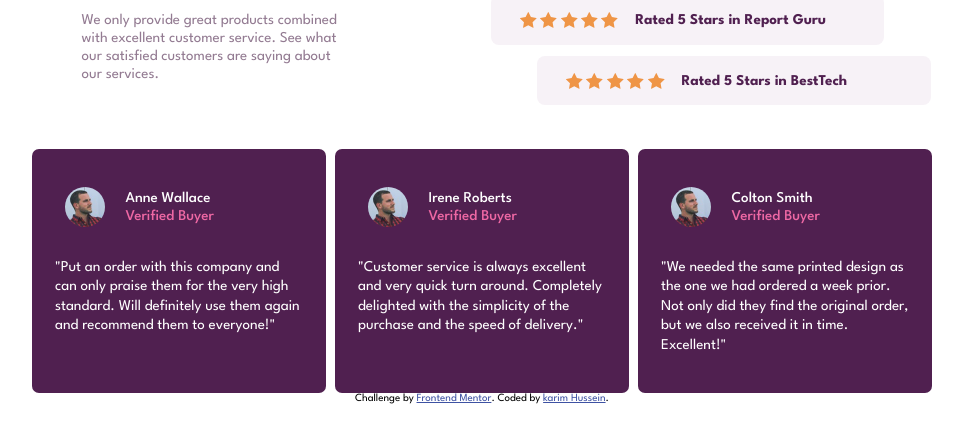
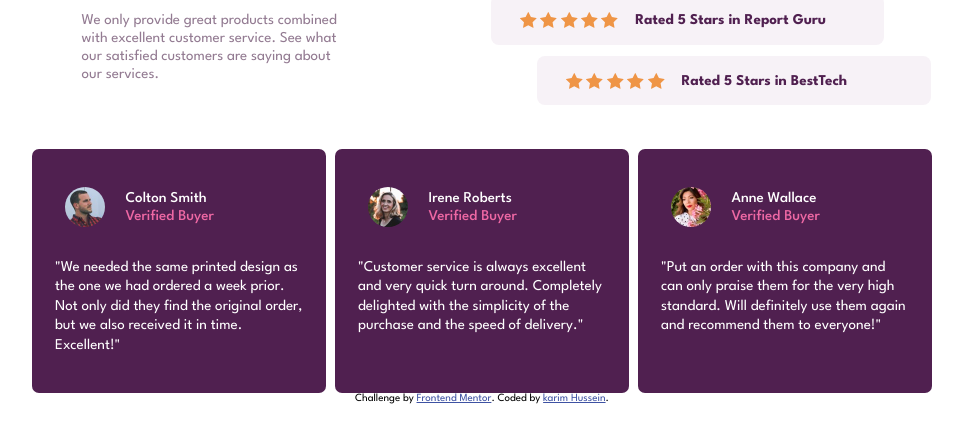
Before and after one commit to karim769/social-proof-section-master, a plain HTML site: page index.html in a window 1280 px wide. Shown: the part 218-660 px from the top of the page, without its empty margins (158-1121 px from the left). Drawn offline with Linux system fonts and the light colour scheme.

Commit message:
debug the messing info in profile images

```diff
--- a/index.css
+++ b/index.css
@@ -105,6 +105,7 @@ margin: 0;
     display: grid;
     grid-template-columns: 1fr;
     gap: 1%;
+    min-height: fit-content;
 }
 
 .profiles .profile{
--- a/index.html
+++ b/index.html
@@ -83,24 +83,28 @@
       </div>
 
     <div class="profiles">
+
+
       <div class="profile">
         <div class="image-container">
           <img src="./images/image-colton.jpg" alt="colton">
 
           <!-- we use section here for clearty and readablety -->
+
           <section>
-            <p>Anne Wallace</p>
+            <p>Colton Smith</p>
             <p>Verified Buyer</p>
           </section>
         </div>
-        <p>
-          "Put an order with this company and can only praise them for the very high
-          standard. Will definitely use them again and recommend them to everyone!"</p>
+        <p>"We needed the same printed design as the one we had ordered a week prior.
+          Not only did they find the original order, but we also received it in time.
+          Excellent!"</p>
       </div>
+
 
       <div class="profile">
         <div class="image-container">
-          <img src="./images/image-colton.jpg" alt="colton">
+          <img src="./images/image-irene.jpg" alt="Irene">
           <section>
             <p>Irene Roberts</p>
             <p>Verified Buyer</p>
@@ -112,18 +116,22 @@
           delighted with the simplicity of the purchase and the speed of delivery."</p>
       </div>
 
+
+
       <div class="profile">
         <div class="image-container">
-          <img src="./images/image-colton.jpg" alt="colton">
+          <img src="./images/image-anne.jpg" alt="Anne">
           <section>
-            <p>Colton Smith</p>
+            <p>Anne Wallace</p>
             <p>Verified Buyer</p>
           </section>
         </div>
-        <p>"We needed the same printed design as the one we had ordered a week prior.
-          Not only did they find the original order, but we also received it in time.
-          Excellent!"</p>
+        <p>
+          "Put an order with this company and can only praise them for the very high
+          standard. Will definitely use them again and recommend them to everyone!"</p>
       </div>
+
+
     </div>
 
   </main>
```
